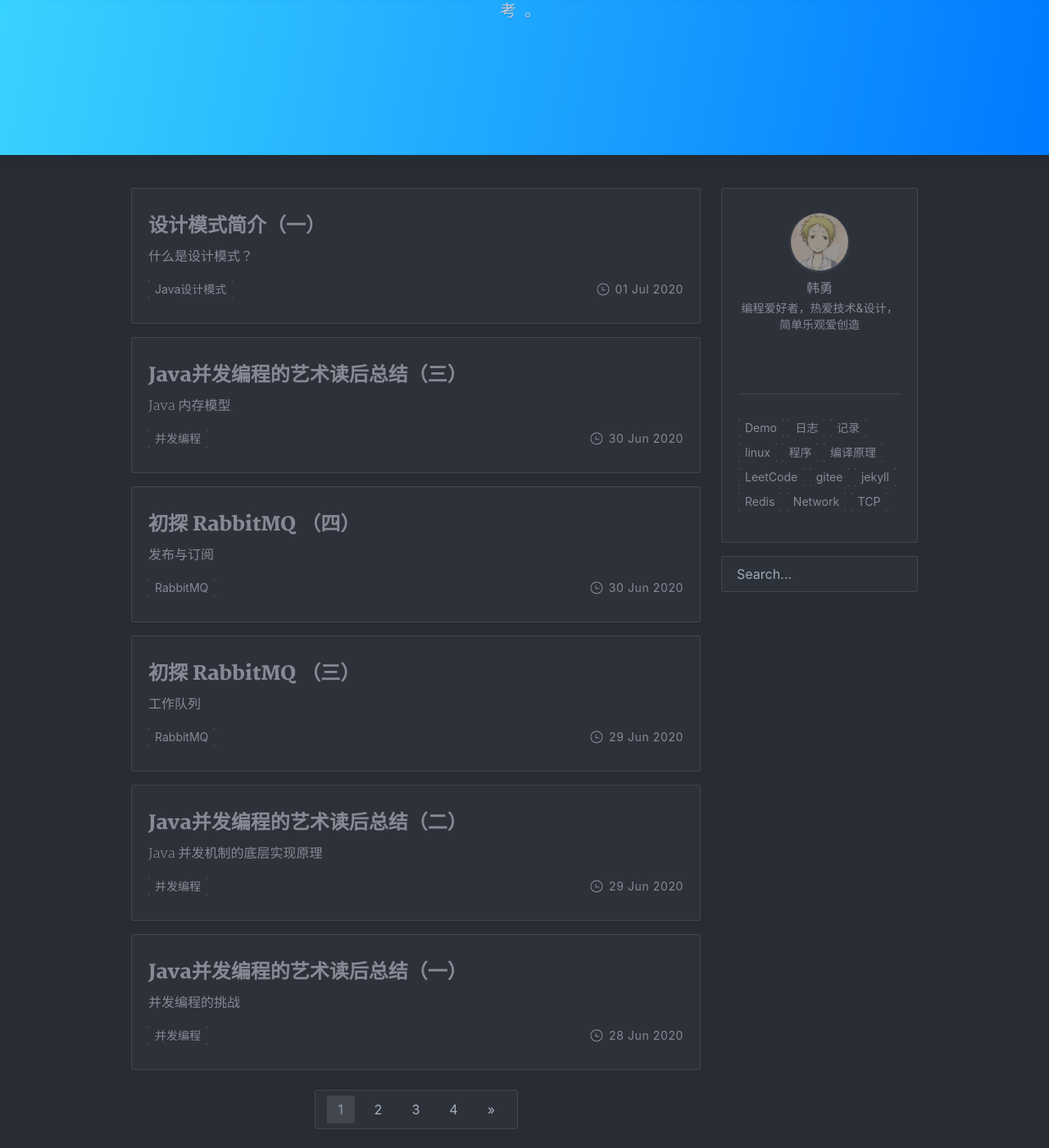
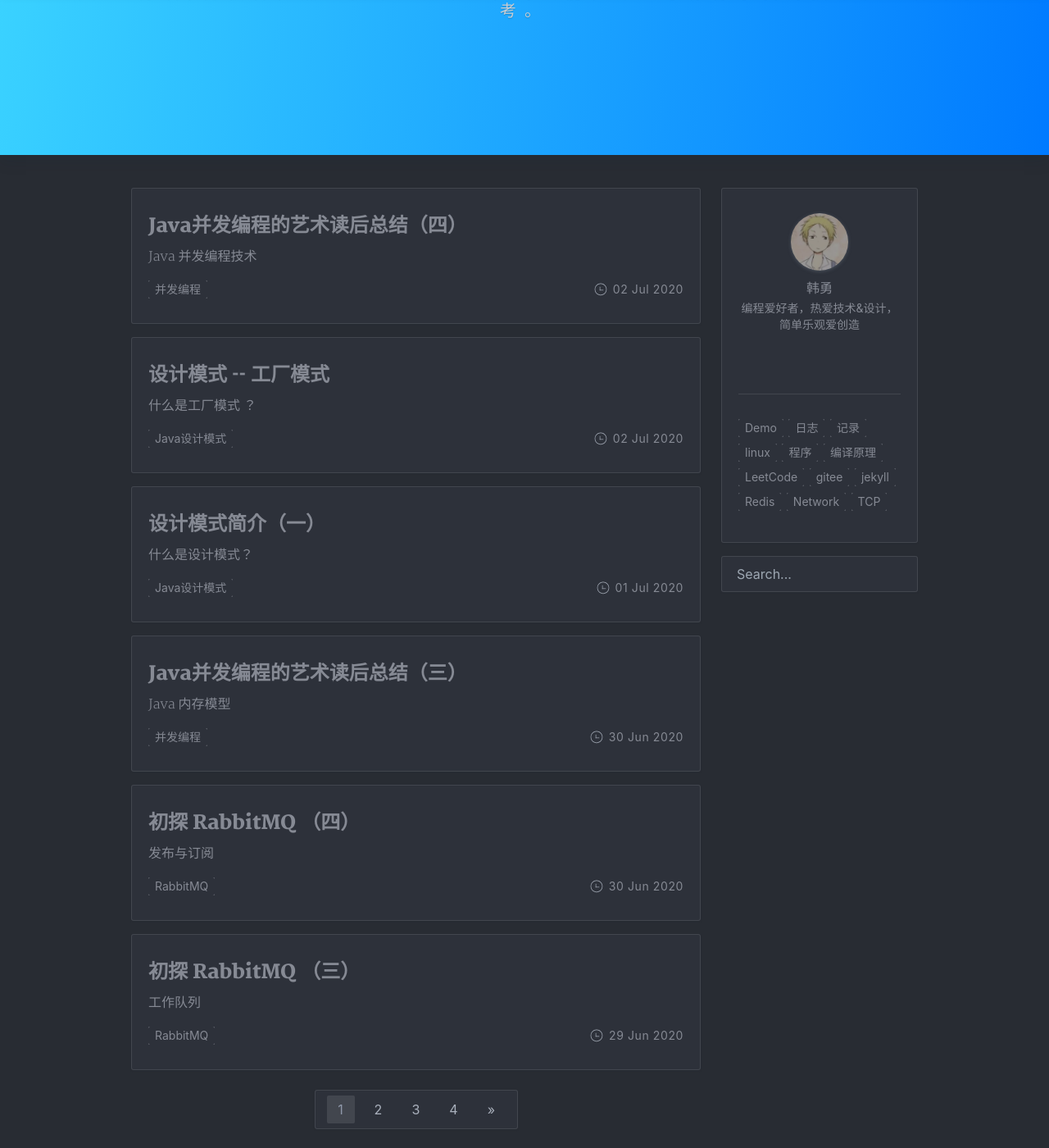
Before and after one commit to han199901/myGitPersonalBlog, a Jekyll site: the page built from index.html, in a window 1280 px wide and 1400 px high, scrolled down 271 px. Shown: the whole window at 82% size. Built offline with Jekyll 4.4.1, drawn with Linux system fonts in a browser that asks for light colours; nearby versions of some CDN libraries; the list of posts is cut into pages by our own code; a style sheet for code colours, icons or effects is not loaded; some of the changed lines change nothing that is shown.

Commit message:
2020-7-2

```diff
--- a/_posts/2020-6-30-the-art-of-java-concurrency-programming.md
+++ b/_posts/2020-6-30-the-art-of-java-concurrency-programming.md
@@ -184,3 +184,19 @@ JMM在实现上的一个特点：首先确保正确性，然后再去追求执
 
 在旧的内存模型中，volatile的写-读没有锁的释放-获所具有的内存语义。为了提供一种比锁更轻量级的线程之间通信的机制，JSR-133专家组决定增强volatile的内存语义：严格限制编译器和处理器对volatile变量与普通变量的重排序，确保volatile的写-读和锁的释放-获取具有相同的内存语义。从编译器重排序规则和处理器内存屏障插入策略来看，只要volatile变量与普通变量之间的重排序可能会破坏volatile的内存语义，这种重排序就会被编译器重排序规则和处理器内存屏障插入策略禁止。
 由于volatile仅仅保证对单个volatile变量的读/写具有原子性，而锁的互斥执行的特性可以确保对整个临界区代码的执行具有原子性。在功能上，锁比volatile更强大；在可伸缩性和执行性能上，volatile更有优势。
+
+
+
+### 锁的内存语义（synchronized）
+#### 释放锁的内存语义
+当线程释放锁时，JMM会把该线程对应的本地内存中的共享变量刷新到主内存中。
+
+#### 获取锁的内存语义
+当线程获取锁时，JMM会把该线程对应的本地内存置为无效。从而使临界区的代码必须从主内存中读取共享变量。
+
+#### 锁内存语义的实现
+ReentrantLock的实现依赖于Java同步去框架AbstractQueuedSynchronzier（AQS）。AQS使用一个整形的volatile变量（Lock实现内存语义的关键）来维护同步状态。
+
+#### final域的内存语义
+在构造函数内对一个final域的写入，与随后把这个构造对象的引用复制给一个引用变阿亮，这两个操作之间不能重排序。
+初次读一个包含final域的对象的引用，与随后初次读这个final域，这两个操作之间不能重排序。
--- /dev/null
+++ b/_posts/2020-7-2-design-patterns.md
@@ -0,0 +1,147 @@
+---
+layout: post
+title: 设计模式 -- 工厂模式
+date: 2020-07-02
+categories: 技术
+tags: Java设计模式
+---
+
+### 什么是工厂模式 ？
+
+工厂模式（Factory Pattern）的意义就跟它的名字一样，在面向对象程序设计中，工厂通常是一个用来创建其他对象的对象。工厂模式根据不同的参数来实现不同的分配方案和创建对象。
+
+在工厂模式中，我们在创建对象时不会对客户端暴露创建逻辑，并且是通过使用一个`共同的接口`来指向新创建的对象。例如用工厂来创建 `人` 这个对象，如果我们需要一个男人对象，工厂就会为我们创建一个男人；如果我们需要一个女人，工厂就会为我们生产一个女人。
+
+工厂模式通常分为：
+
+- 普通工厂模式
+- 多个工厂方法模式
+- 静态工厂方法模式
+
+### 普通工厂模式
+
+刚刚我们说到，用工厂模式来创建人。先创建一个男人，他每天都“吃饭、睡觉、打豆豆”，然后我们再创建一个女人，她每天也“吃饭、睡觉、打豆豆”。
+
+我们以普通工厂模式为例，新建一个`FactoryTest.java`。
+
+![wm.png](https://i.loli.net/2020/07/02/o9batuUTspv4QNG.png)
+
+代码如下：
+
+~~~java
+// 二者共同的接口
+interface Human{
+    public void eat();
+    public void sleep();
+    public void beat();
+}
+
+// 创建实现类 Male
+class Male implements Human{
+    public void eat(){
+        System.out.println("Male can eat.");
+    }
+    public void sleep(){
+        System.out.println("Male can sleep.");
+    }
+    public void beat(){
+        System.out.println("Male can beat.");
+    }
+}
+//创建实现类 Female
+class Female implements Human{
+    public void eat(){
+        System.out.println("Female can eat.");
+    }
+    public void sleep(){
+        System.out.println("Female can sleep.");
+    }
+    public void beat(){
+        System.out.println("Female can beat.");
+    }
+}
+
+// 创建普通工厂类
+class HumanFactory{
+    public Human createHuman(String gender){
+        if( gender.equals("male") ){
+           return new Male();
+        }else if( gender.equals("female")){
+           return new Female();
+        }else {
+            System.out.println("请输入正确的类型！");
+            return null;
+        }
+    }
+}
+
+// 工厂测试类
+public class FactoryTest {
+    public static void main(String[] args){
+        HumanFactory factory = new HumanFactory();
+        Human male = factory.createHuman("male");
+        male.eat();
+        male.sleep();
+        male.beat();
+    }
+}
+~~~
+
+### 多个工厂方法模式
+
+普通工厂模式就是上面那样子了，那么多个工厂方法模式又有什么不同呢？在普通工厂方法模式中，如果传递的字符串出错，则不能正确创建对象。多个工厂方法模式是提供多个工厂方法，分别创建对象。
+
+部分示例代码，其他与上面普通工厂模式示例代码一样：
+
+~~~java
+// 多个工厂方法
+public class HumanFactory{
+    public Male createMale() {
+        return new Male();
+    }
+    public Female createFemale() {
+        return new Female();
+    }
+}
+
+// 工厂测试类
+public class FactoryTest {
+    public static void main(String[] args){
+        HumanFactory factory = new HumanFactory();
+        Human male = factory.createMale();
+        male.eat();
+        male.sleep();
+        male.beat();
+    }
+}
+~~~
+
+### 静态工厂方法模式
+
+将上面的多个工厂方法模式里的方法置为静态的，不需要创建实例，直接调用即可。
+
+部分示例代码：
+
+~~~java
+// 多个工厂方法
+public class HumanFactory{
+    public static Male createMale() {
+        return new Male();
+    }
+    public static Female createFemale() {
+        return new Female();
+    }
+}
+
+// 工厂测试类
+public class FactoryTest {
+    public static void main(String[] args){
+        Human male = HumanFactory.createMale();
+        male.eat();
+        male.sleep();
+        male.beat();
+    }
+}
+~~~
+
+>  总结：凡是出现了大量的产品需要创建，并且具有共同的接口时，可以通过工厂方法模式进行创建。在以上的三种模式中，第一种如果传入的字符串有误，不能正确创建对象，第三种相对于第二种，不需要实例化工厂类，所以，大多数情况下，我们会选用第三种——静态工厂方法模式。
--- /dev/null
+++ b/_posts/2020-7-2-the-art-of-java-concurrency-programming.md
@@ -0,0 +1,100 @@
+---
+layout: post
+title: Java并发编程的艺术读后总结（四）
+date: 2020-07-02
+categories: 技术
+tags: 并发编程
+---
+
+# Java 并发编程技术
+
+### 线程简介
+
+#### 什么是线程
+
+- 进程：现代操作系统运行一个程序时，会为其创建一个进程。（进程可以认为是运行着的程序，活着的程序）。
+
+- 线程：现代操作系统的最新调度单位就是线程，线程也称为轻量级进程（Light Weight Process）。一个进程中可以包含多个线程，这些线程有自己的计数器、堆栈、和局部变量属性，并且能够访问共享的内存变量。
+
+#### 为什么要使用多线程
+
+使用多线程的原因主要有：
+
+- 更多的处理器核心
+  - 一个线程在同一时刻只能运行在一个处理器上，将逻辑分配到多个核心处理器上更加有效率。
+- 更快的响应时间
+  - 将数据一致性不强的操作分派给其他线程，使响应用户请求的线程尽快完成，缩短响应时间。
+- 更好的编程模型
+  -
+
+#### 线程的优先级
+
+在 Java 线程中， 通过一个整型成员变量 priority 来控制优先级，优先级的范围以 1~10 ，在线程构建的时候可以通过 setPriority(int) 方法来修改优先级，默认优先级是 5，优先级高的线程分配时间片的数量要多于优先级低的线程。
+
+> 线程的优先级不能作为程序正确性的依赖，因为操作系统可以完全不用理会 Java 线程对于优先级的设定。
+
+#### 线程的状态
+
+Java 线程在运行的生命周期中可能处于下表所示的 6 种不同的状态，在某一时刻，线程只能处于其中一个状态。
+
+![java线程的状态.png](https://i.loli.net/2020/07/02/Srj4YGLkldW5bKP.png)
+
+![Java线程状态变迁.png](https://i.loli.net/2020/07/02/myu6UdetWCOMSs4.png)
+
+#### Daemon 线程
+
+Daemon线程是一种支持性线程，主要是用在后台程序做一些后台调度与支持性工作。这意味着当JVM中没有非Daemon线程时，JVM将自动退出。
+
+可以通过调用Thread.setDaemon(true)方法将线程设为Daemon线程。（注：该方法必须在start()或者run()方法前执行，也就是说必须在线程启动前执行）
+
+Daemon线程被用作，完成支持性工作，但是在java虚拟机退出时，Daemon线程中的finally块并不一定会执行。
+
+>  注：在构建Daemon时，不能依靠finally块中的内容来确保执行关闭或清理资源的逻辑。
+
+### 启动和终止线程
+
+#### 构造线程
+
+线程运行前需要先构造一个线程，下面是java.lang.Thread中对线程进行初始化的部分。
+
+　　![javaThread.png](https://i.loli.net/2020/07/02/lYgqbaEsQuhVHG8.png)
+
+　　从这里也能看到父线程与子线程的关系：
+
+　　父线程就是当前线程（开启多线程的线程），子线程会具有与父线程一致的优先级， 守护线程，线程组，还会有父线程的可继承ThreadLocal。还会分配给一个唯一的ID。
+
+　　init()运行完毕，线程对象就初始化好了，在堆内存中等待运行。
+
+#### 启动线程
+
+线程完成初始化后，调用start()方法就可以启动这个线程，线程start()的含义：当前线程同步告知JVM，只要线程规划器空闲，应立即启动调用start()方法的线程。
+
+#### 理解中断
+
+中断：一个标识位属性，通过调用线程的interrupt()方法使其进入中断状态。
+
+线程可以通过检查自身是否被中断来进行响应。
+
+线程通过方法isInterrupted()来判断是否被中断，也可以调用静态方法Thread.interrupted()对当前线程的中断进行复位。
+
+#### 过期的 suspend()、resume() 和 stop()
+
+suspend()用于暂停线程、resume()用于恢复线程、stop()用于停止线程，这三个方法都过期了。
+
+>  原因：suspend()会导致线程占用资源进入休眠状态，容易导致死锁。stop()不能保证线程资源的正确释放，一旦调用直接结束，可能会导致程序运行在不确定的状态。暂停恢复方法可以用后面的等待/通知机制完成。
+
+### 线程间的通信
+
+#### volatile 和 synchronized 关键字
+
+关键字volatile可以修饰字段（成员变量），就是告知程序，任何对该变量的访问均需要从共享内存中获取，而对它的改变必须同步刷新回共享内存，它能保证所有线程对变量访问的可见性。
+
+> 注：过多地使用volatile是不必要的，因为它会降低程序执行的效率。（每一个线程都有自己的内存区域，从自己的内存区域对值操作肯定最快的，使用了volatile的话就会对共享内存进行操作，相比之下自然速率就慢了）
+
+关键字synchronized：修饰代码块、方法、静态方法。实质上是对一个对象的监视器（monitor）的获取，而且这个获取过程是排他的，也就是说同一时刻只有一个线程获取由synchronized所保护对象的监视器。任何对象都有自己的监视器，当对象由同步块或者对象的同步方法调用时，执行方法的线程必须先获取对象的监视器才能进入同步块或者同步方法，而没有获取监视器的线程会阻塞在同步块与同步方法的入口，进入BLOCKED状态。
+
+![img.png](https://i.loli.net/2020/07/02/8fPlHDgIoC5cUwz.png)
+
+#### 等待通知机制
+
+![wait-notify.png](https://i.loli.net/2020/07/02/yF8mugNbiEnpk1A.png)
```
